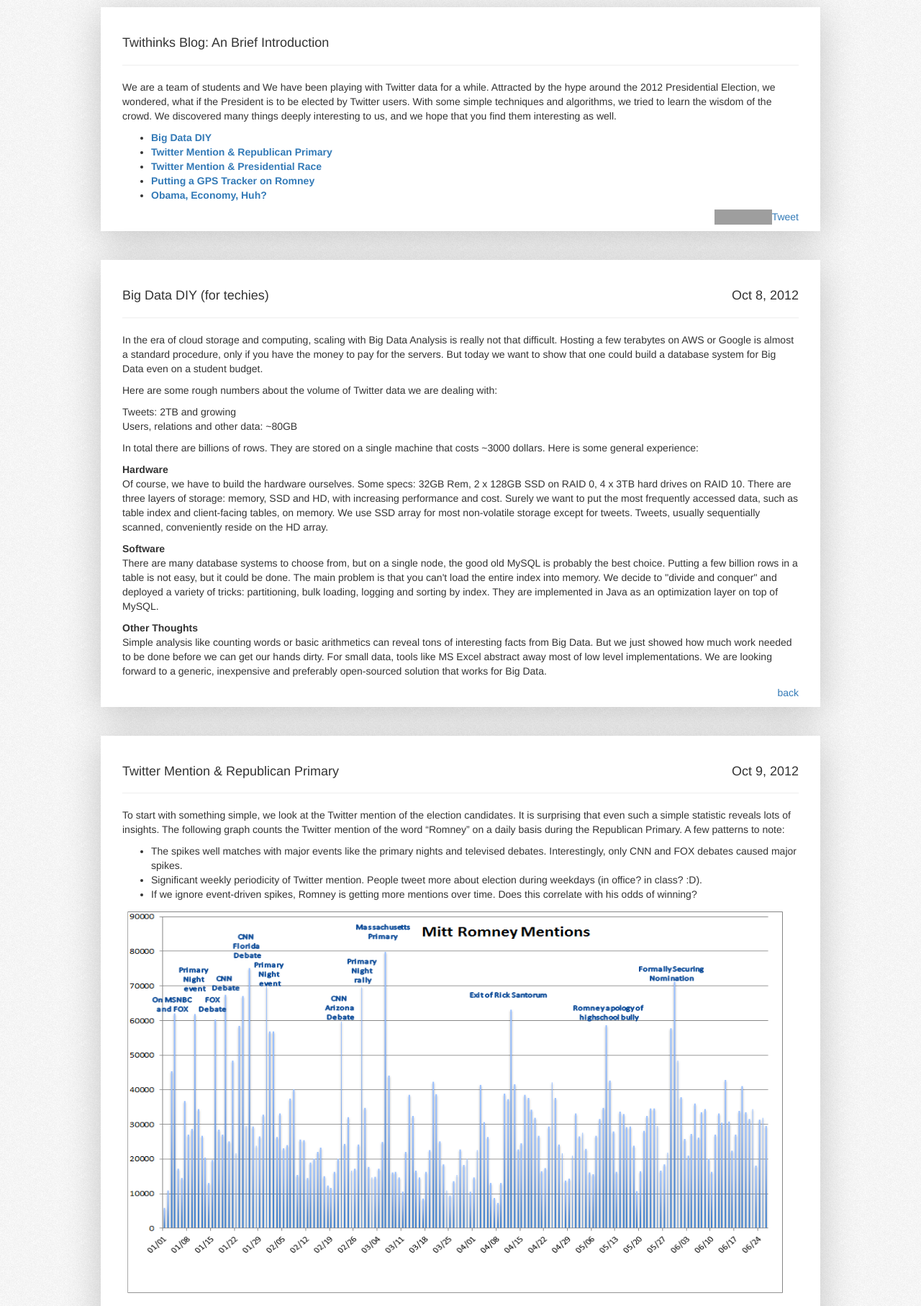
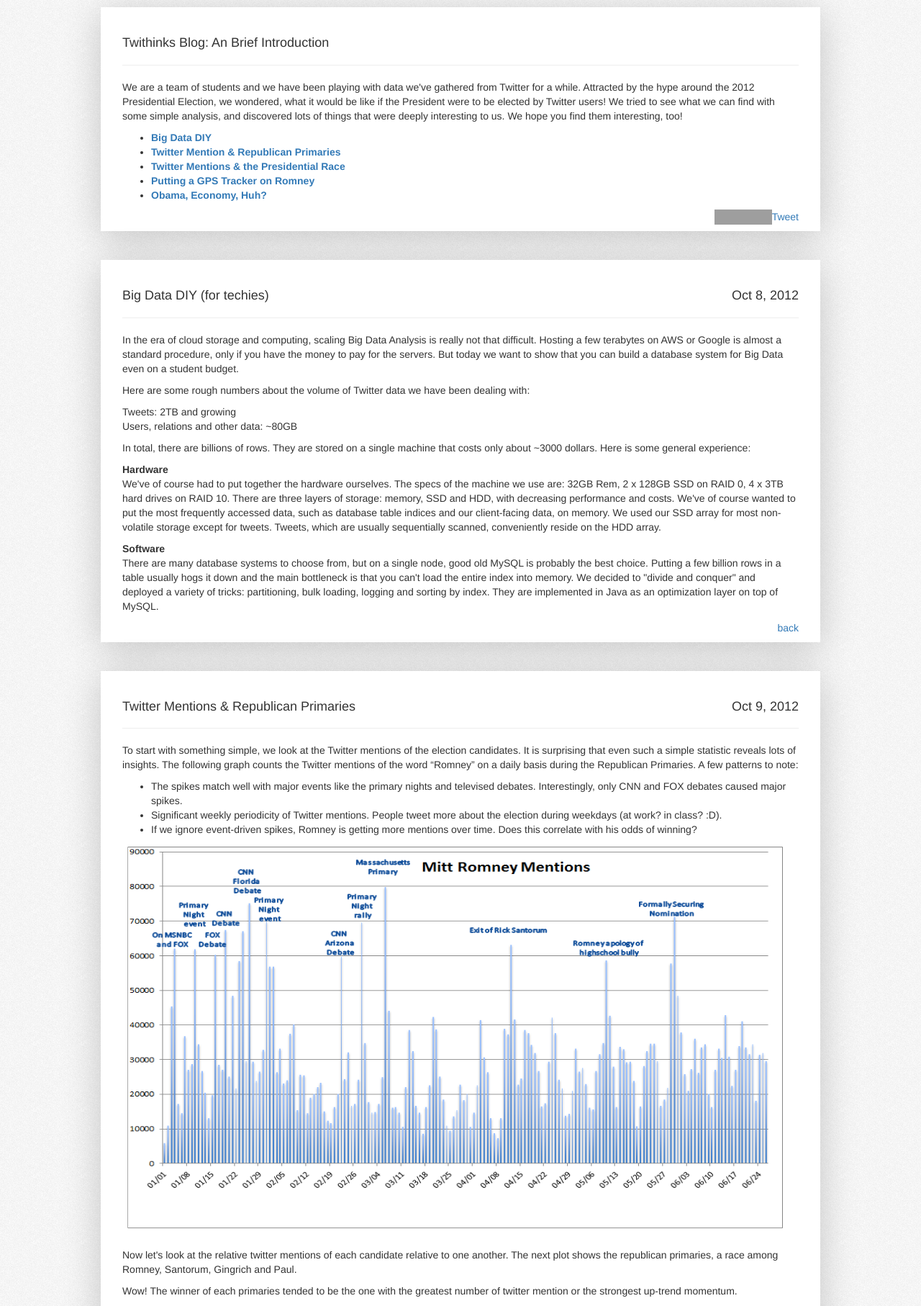
Before and after one commit to zhangkangj/twitwi_web, a Flask app: page /blog in a window 1280 px wide. Shown: the part 50-1864 px from the top of the page at 72% size. Run offline with Flask 2, Linux system fonts and the light colour scheme; some libraries are stand-ins or nearby versions; grey boxes are pictures that could not be loaded.

Commit message:
minor wording changes

```diff
--- a/WebContent/templates/blog.html
+++ b/WebContent/templates/blog.html
@@ -14,15 +14,14 @@
 		</h4>
 		<hr>
 		<p>
-			We are a team of students and We have been playing with Twitter data for a while.
-			Attracted by the hype around the 2012 Presidential Election, we wondered, what if the President is to be elected by Twitter users.
-			With some simple techniques and algorithms, we tried to learn the wisdom of the crowd.
-			We discovered many things deeply interesting to us, and we hope that you find them interesting as well.
+			We are a team of students and we have been playing with data we've gathered from Twitter for a while.
+			Attracted by the hype around the 2012 Presidential Election, we wondered, what it would be like if the President were to be elected by Twitter users!
+			We tried to see what we can find with some simple analysis, and discovered lots of things that were deeply interesting to us. We hope you find them interesting, too!
 		</p>
 		<ul>
 			<li><a href = "#big_data_diy" style = "font-weight:bold">Big Data DIY</a></li>
-			<li><a href = "#primary" style = "font-weight:bold">Twitter Mention & Republican Primary</a></li>
-			<li><a href = "#presidential_race" style = "font-weight:bold">Twitter Mention & Presidential Race</a></li>
+			<li><a href = "#primary" style = "font-weight:bold">Twitter Mention & Republican Primaries</a></li>
+			<li><a href = "#presidential_race" style = "font-weight:bold">Twitter Mentions & the Presidential Race</a></li>
 			<li><a href = "#track_romney" style = "font-weight:bold">Putting a GPS Tracker on Romney</a></li>
 			<li><a href = "#obama_economy" style = "font-weight:bold">Obama, Economy, Huh?</a></li>
 		</ul>
@@ -40,10 +39,10 @@
 		</h4>
 		<hr>
 		<p>
-			In the era of cloud storage and computing, scaling with Big Data Analysis is really not that difficult. Hosting a few terabytes on AWS or Google is almost a standard procedure, only if you have the money to pay for the servers. But today we want to show that one could build a database system for Big Data even on a student budget.
+			In the era of cloud storage and computing, scaling Big Data Analysis is really not that difficult. Hosting a few terabytes on AWS or Google is almost a standard procedure, only if you have the money to pay for the servers. But today we want to show that you can build a database system for Big Data even on a student budget.
 		</p>
 		<p>
-			Here are some rough numbers about the volume of Twitter data we are dealing with:
+			Here are some rough numbers about the volume of Twitter data we have been dealing with:
 		</p>
 		<p>
 			Tweets: 2TB and growing
@@ -51,54 +50,55 @@
 			Users, relations and other data: ~80GB
 		</p>
 		<p>
-			In total there are billions of rows. They are stored on a single machine that costs ~3000 dollars. Here is some general experience:
+			In total, there are billions of rows. They are stored on a single machine that costs only about ~3000 dollars. Here is some general experience:
 		</p>
 
 		<strong>Hardware</strong>
 		<p>
-			Of course, we have to build the hardware ourselves. Some specs: 32GB Rem, 2 x 128GB SSD on RAID 0, 4 x 3TB hard drives on RAID 10. There are three layers of storage: memory, SSD and HD, with increasing performance and cost. Surely we want to put the most frequently accessed data, such as table index and client-facing tables, on memory. We use SSD array for most non-volatile storage except for tweets. Tweets, usually sequentially scanned, conveniently reside on the HD array.
+			We've of course had to put together the hardware ourselves. The specs of the machine we use are:
+
+			32GB Rem, 2 x 128GB SSD on RAID 0, 4 x 3TB hard drives on RAID 10.
+
+			There are three layers of storage: memory, SSD and HDD, with decreasing performance and costs. We've of course wanted to put the most frequently accessed data, such as database table indices and our client-facing data, on memory. We used our SSD array for most non-volatile storage except for tweets. Tweets, which are usually sequentially scanned, conveniently reside on the HDD array.
 		</p>
 
 		<strong>Software</strong>
 		<p>
-			There are many database systems to choose from, but on a single node, the good old MySQL is probably the best choice. Putting a few billion rows in a table is not easy, but it could be done. The main problem is that you can't load the entire index into memory. We decide to "divide and conquer" and deployed a variety of tricks: partitioning, bulk loading, logging and sorting by index. They are implemented in Java as an optimization layer on top of MySQL.
+			There are many database systems to choose from, but on a single node, good old MySQL is probably the best choice. Putting a few billion rows in a table usually hogs it down and the main bottleneck is that you can't load the entire index into memory. We decided to "divide and conquer" and deployed a variety of tricks: partitioning, bulk loading, logging and sorting by index. They are implemented in Java as an optimization layer on top of MySQL.
 		</p>
 
-		<strong>Other Thoughts</strong>
-		<p>
-			Simple analysis like counting words or basic arithmetics can reveal tons of interesting facts from Big Data. But we just showed how much work needed to be done before we can get our hands dirty. For small data, tools like MS Excel abstract away most of low level implementations. We are looking forward to a generic, inexpensive and preferably open-sourced solution that works for Big Data.
-		</p>
 		<a href = "#introduction" class = "pull-right">back</a>
 	</div>
 	<br><br>
 
 	<div id = "primary" class = 'shadowlight contentblock'>
 		<h4>
-			 Twitter Mention & Republican Primary
+			 Twitter Mentions & Republican Primaries
 			<span class = "pull-right"> Oct 9, 2012</span>
 		</h4>
 		<hr>
 		<p>
-			To start with something simple, we look at the Twitter mention of the election candidates. It is surprising that even such a simple statistic reveals lots of insights.
-			The following graph counts the Twitter mention of the word “Romney” on a daily basis during the Republican Primary. A few patterns to note:
+			To start with something simple, we look at the Twitter mentions of the election candidates. It is surprising that even such a simple statistic reveals lots of insights.
+			The following graph counts the Twitter mentions of the word “Romney” on a daily basis during the Republican Primaries. A few patterns to note:
 		</p>
 		<ul>
-			<li>The spikes well matches with major events like the primary nights and televised debates. Interestingly, only CNN and FOX debates caused major spikes.</li>
-			<li>Significant weekly periodicity of Twitter mention. People tweet more about election during weekdays (in office? in class? :D).</li>
+			<li>The spikes match well with major events like the primary nights and televised debates. Interestingly, only CNN and FOX debates caused major spikes.</li>
+			<li>Significant weekly periodicity of Twitter mentions. People tweet more about the election during weekdays (at work? in class? :D).</li>
 			<li>If we ignore event-driven spikes, Romney is getting more mentions over time. Does this correlate with his odds of winning?</li>
 		</ul>
 		<img src = '/static/img/romney.png'><br><br>
 
 		<p>
-			Now let's look at the relative twitter mention of each candidate relative to one another. The next plot shows the republican primaries, a race among Romney, Santorum, Gingrich and Paul.
+			Now let's look at the relative twitter mentions of each candidate relative to one another. The next plot shows the republican primaries, a race among Romney, Santorum, Gingrich and Paul.
 		</p>
 		<p>
 			Wow! The winner of each primaries tended to be the one with the greatest number of twitter mention or the strongest up-trend momentum.
 		</p>
 		<p>
-			At the first look, it might seem crazy that the noisy micro-blogosphere, in which people complain about overbaking their pancakes or brag about their vodka melon hangovers, has any predictive value on any significant event. More serious researchers will point out various biases, such as demographics, negative tweets, etc.
+			At the first sight, it might seem crazy that the noisy micro-blogosphere, in which people complain about overbaking their pancakes or brag about their vodka melon hangovers, has any predictive value on any significant event. Moreover, more serious researchers will point out various biases, such as user demographics, negative tweets, etc.
 			However, on a second thought this might not be too bizarre an idea after all. Being mentioned a lot may be good or bad, depending on how favorable tweets are. But not being mentioned is certainly bad; that means no one cares about the candidate.
-			Certainly, this won't explain away all the biases. The cause of this correlation is worth further investigation.
+
+			Certainly, this won't explain all the biases and the reason behind the correlation is defintiely worth further investigation.
 		</p>
 		<img src = '/static/img/primary.png' style = 'text-align:center'><br>
 		<a href = "#introduction" class = "pull-right">back</a>
@@ -107,15 +107,15 @@
 
 	<div id = "presidential_race" class = 'shadowlight contentblock'>
 		<h4>
-			 Twitter Mention & Presidential Race
+			 Twitter Mentions & the Presidential Race
 			<span class = "pull-right"> Oct 19, 2012</span>
 		</h4>
 		<hr>
-		<p>Now that we have tested our muscle, we are ready to move on to the big game, the Presidential Election. Here is a simple plot of the percentage Twitter mention for the two candidates since January.</p>
+		<p>Now that we have tested our muscles, we are ready to move on to the big game, the Presidential Election. Here is a simple plot of the percentage of Twitter mentions for the two candidates since January.</p>
 		<img src = '/static/img/obama_romney.png' style = "width:900px;height:500px"><br>
 		<p>
-		   Not surprisingly, Obama, as the incumbent President, receives way more mentions than Romney for most of the time. Nonetheless, there are a few spikes in Romney’s mention plot that is worth investigating.
-		   What are some events that allow Romney to attain greater Twitter attention? Is it good for Romney? We wrote a program to help us identify some major events:
+		   Not surprisingly, Obama, as the incumbent President, receives way more mentions than Romney for most of the time. Nonetheless, there are a few spikes in Romney’s mentions plot that are worth investigating.
+		   What are some events that let Romney get more attention on the Twitter sphere? Are they good for Romney? We wrote some code to help us identify some of the major events:
 		</p>
 		<ul>
 			<li>On Apr 12, most of the discussion focused on the “stay-at-home-mom” comment by Hilary Rosen on Ann Romney. Here is a tweet supporting Ann:
@@ -126,7 +126,7 @@
 			<li> On Jul 26, Romney attended the Olympic Opening Ceremony, sweating about his “Olympic gaffes”.</li>
 			<li> On Aug 10, Romney picked Ryan as the running mate. The most retweeted post: “Really Romney?”</li>
 		</ul>
-		<p> Well, Twitter is full of interesting information, blended in sarcasm, humor and irony. It reminds me of a quote: </p>
+		<p> Twitter is full of interesting information, blended in sarcasm, humor and irony. It reminds me of a quote: </p>
 		<p style = "font-style:italic;text-align:center">With the absence of the false, you have the truth and noise.</p>
 		<a href = "#introduction" class = "pull-right">back</a>
 	</div>
@@ -140,9 +140,9 @@
 		<hr>
 		<p>
 			We'd like to test an interesting hypothesis: Twitter knows Romney's whereabouts.
-			The idea is that if Romney is present in a State on a day, there would be a jump in the share of Romney mention in that State compared to the nation-wide mentions.
-			So examining the jump would allow us to track down the campaign schedule of Romney. Based on the magnitude of the jump, we made some statistic estimations of the probability of Romney having an event in a state / having no event at all.
-			The following table shows the top three most likely estimations. Romney's actual whereabout is highlighted in green.
+			The idea is that if Romney is present in a State on a day, there would be a jump in the share of Romney mention in that State compared to nation-wide mentions.
+			So examining the jump would allow us to track down the campaign schedule of Romney. Based on the magnitude of the jump, we made some statistical estimations of the probability of Romney having an event in a state / having no event at all.
+			The following table shows the top three most likely estimates. Romney's actual location is highlighted in green.
 		</p>
 		<table class="table table-condensed">
               <thead>
@@ -242,8 +242,7 @@
               </tbody>
             </table>
 		<p>
-			The results are surely not earth-shattering but we learned with good accuracy about something meaningful from Tweets.
-			This is an illustration of the power of big data in practice. Even though we only keep tiny amount of information from each text, the information accumulated still allows us to distill fairly strong signals that reflect real world events.
+			The results are surely not earth-shattering but they're fairly accurate. This is an illustration of the power of big data in practice. Even though we only keep tiny amount of information from each tweet, the information accumulated still allows us to distill fairly strong signals that reflect real world events.
 		</p>
 		<a href = "#introduction" class = "pull-right">back</a>
 	</div>
@@ -264,7 +263,7 @@
 		</p>
 		<img src = '/static/img/obama_employment.png' style = "width:900px;height:500px"><br>
 		<p>Hmm, so bad market and high unemployment rate reminds people of Obama? We can learn two things from these plots: 1. People talk about the economy when it sucks. 2. Obama, as the incumbent president, is taking the responsiblity of economic performance.</p>
-		<p> Additionally, since unemployment data is always released one month later, the pattern on Twitter mention is somewhat predictive of the unemployment rate. I'll bet that Oct unemployment rate will be higher than that in Sep. </p>
+		<p> Additionally, since unemployment data is always released one month later, the pattern on Twitter mention is somewhat predictive of the unemployment rate. I'll bet that the October unemployment rate will be higher than that of September! </p>
 		<a href = "#introduction" class = "pull-right">back</a>
 	</div>
 	<br><br>
```
